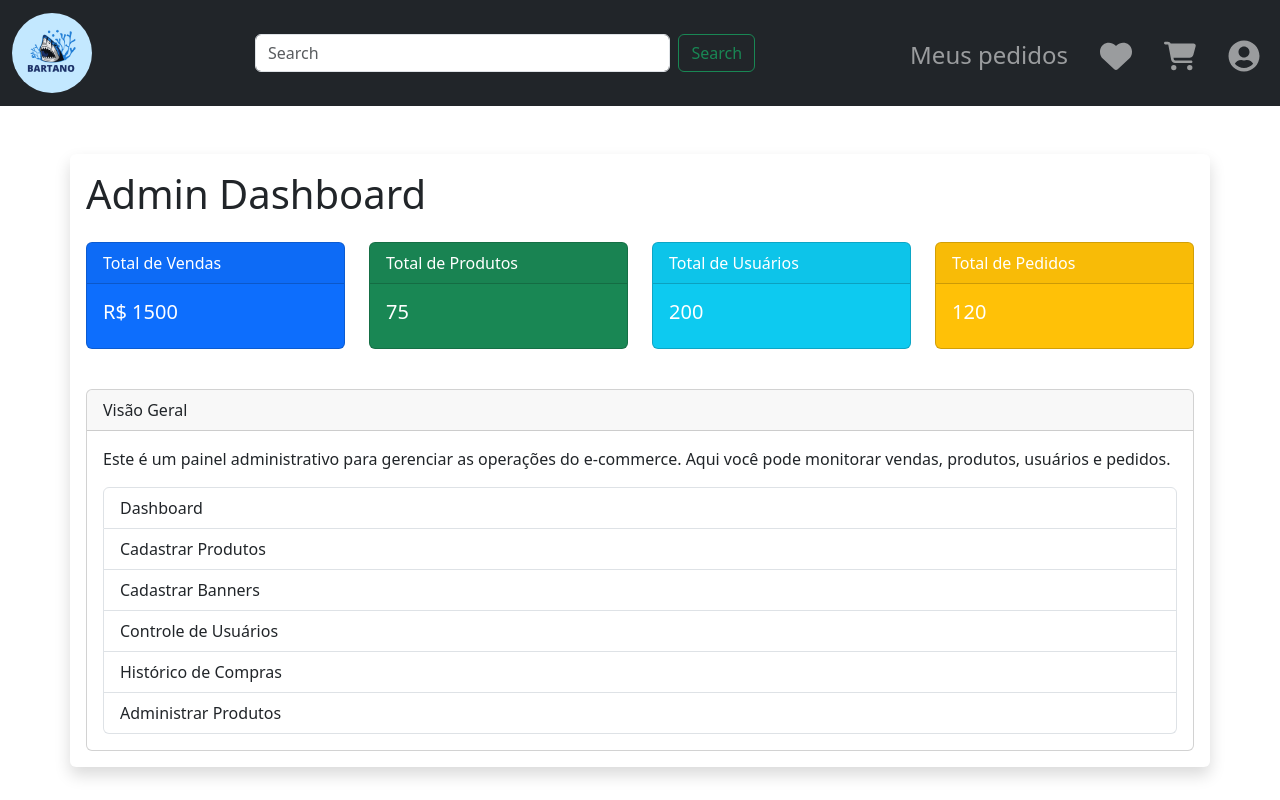
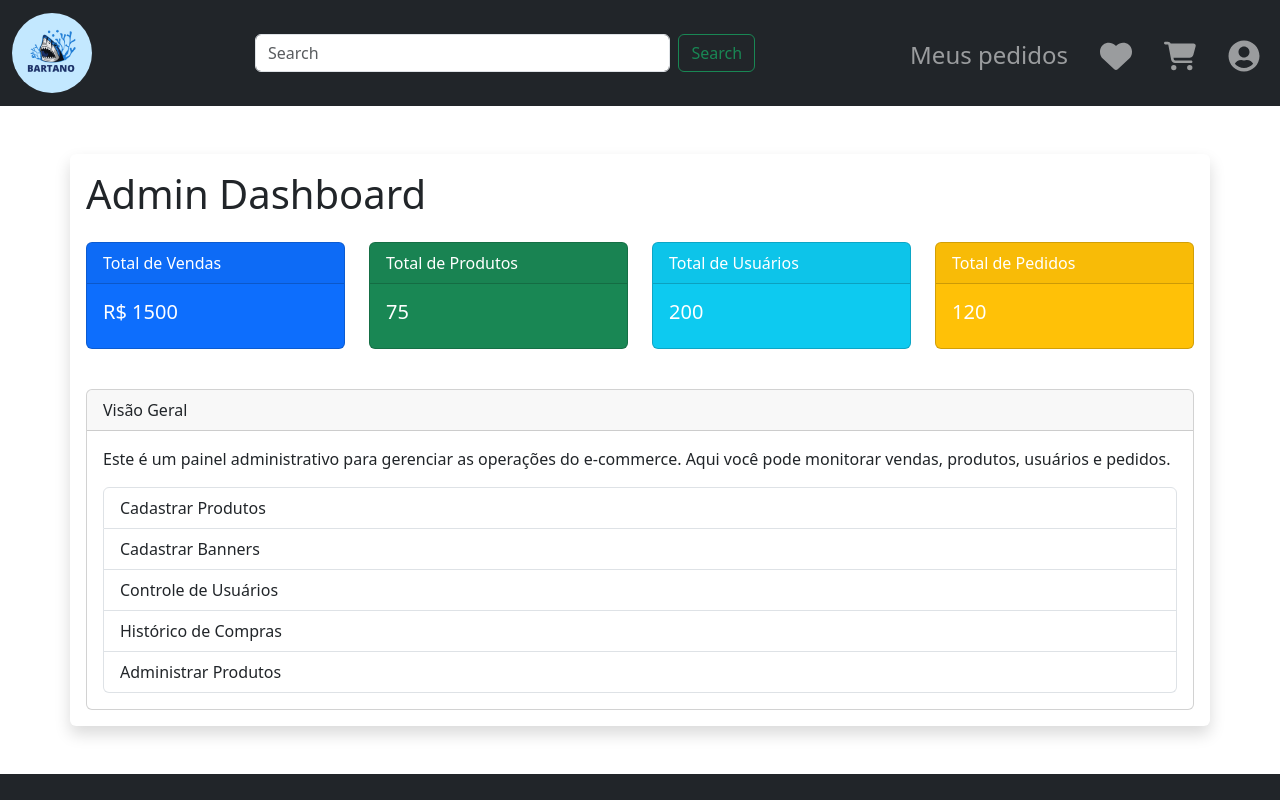
Before and after one commit to ArturMineiro/e-commerce, a React (Vite) app in the folder frontend/: page /admin/dashboard in a window 1280 px wide. Shown: the top 800 px of the page. Built offline with nearby package versions, Linux system fonts and the light colour scheme; sample sign-in values are in the browser's storage.

Commit message:
tirando dashboard

```diff
--- a/frontend/src/admin/Dashbord.tsx
+++ b/frontend/src/admin/Dashbord.tsx
@@ -58,7 +58,7 @@ function Dashboard() {
                                 Aqui você pode monitorar vendas, produtos, usuários e pedidos.
                             </p>
                             <div className="list-group">
-                                <Link to="/admin/dashboard" className="list-group-item list-group-item-action">Dashboard</Link>
+
                                 <Link to="/admin/cadastrarprodutos" className="list-group-item list-group-item-action">Cadastrar Produtos</Link>
                                 <Link to="/admin/cadastrarbanners" className="list-group-item list-group-item-action">Cadastrar Banners</Link>
                                 <Link to="/admin/controleusuarios" className="list-group-item list-group-item-action">Controle de Usuários</Link>
```
